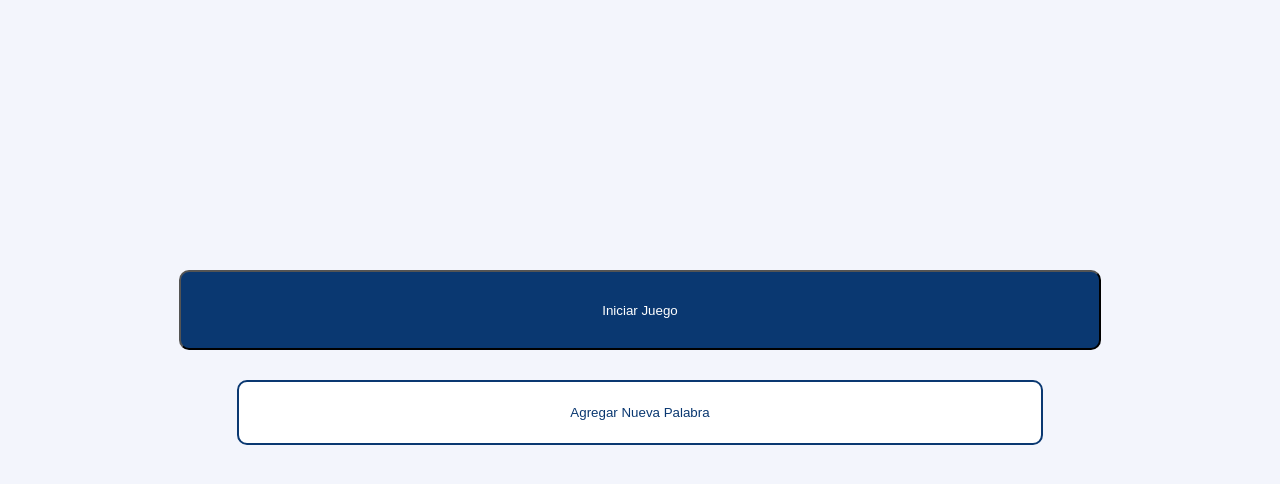
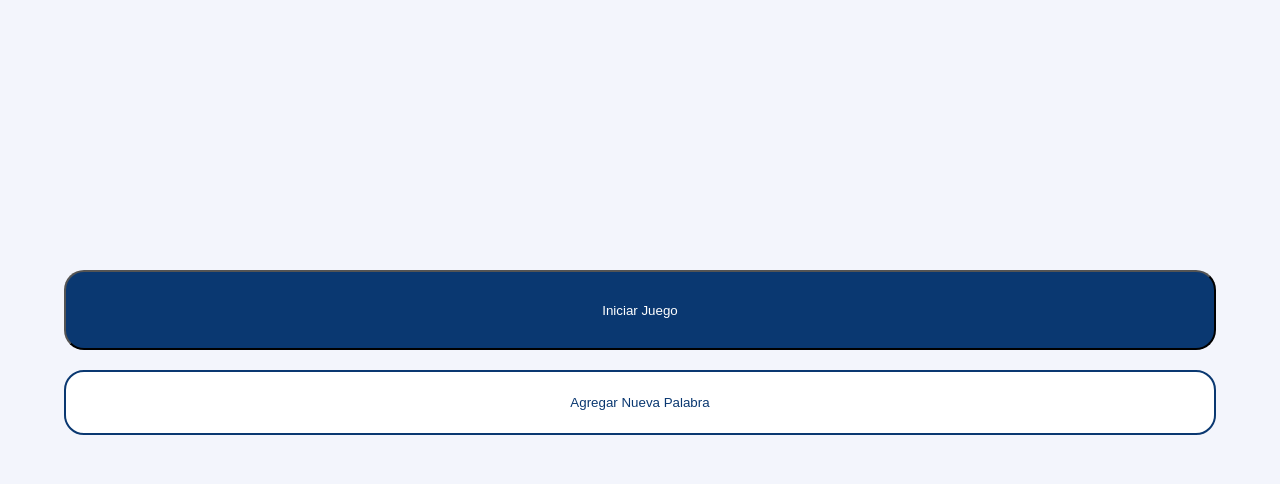
Before and after one commit to Andew22/Reto-Ahorcado, a plain HTML site: page index.html in a window 1280 px wide. Shown: the part 90-574 px from the top of the page. Drawn offline with Linux system fonts and the light colour scheme.

Commit message:
creacion de la pagina de juego

```diff
--- a/index.html
+++ b/index.html
@@ -20,11 +20,22 @@
     </header>
 
 
-    <main class="centrarBotones">
+    <main class="centrarNuevos">
 
-       <button class="botonPrimario botonJugar">Iniciar Juego</button>
+        <div class="boton2">
+            <a class="block" href="juego.html">
+                <button class="botonPrimario botonJugar " >Iniciar Juego</button>
+            </a>
+        </div>
 
-       <button class="botonSecundario botonNueva">Agregar Nueva Palabra</button>
+         <div class="boton2">
+            <a class="block" href="ingresarPalabra.html">
+                <button class="botonSecundario botonNueva boton2">Agregar Nueva Palabra</button>
+             </a>
+         </div>
+
+
+
 
 
     </main>
--- a/style/style.css
+++ b/style/style.css
@@ -41,8 +41,9 @@ body{
      background-color: var(--azulOscuro);
      width: 80%;
      height: 50px;
-     border-radius: 10px;
+     border-radius: 20px;
      cursor: pointer;
+
 }
 
 .botonSecundario{
@@ -52,7 +53,7 @@ body{
     width: 80%;
     height: 50px;
     border:2px solid var(--azulOscuro);
-    border-radius: 10px;
+    border-radius: 20px;
     cursor: pointer;
 
 }
@@ -104,6 +105,7 @@ button:hover{
 
 .botonJugar{
     height: 80px;
+    width: 100%;
 
 }
 
@@ -144,3 +146,22 @@ button:hover{
 
 
 }
+
+
+/*PAGINA JUEGO*/
+
+.contenidoMain{
+    height: 50vh;
+
+}
+
+.centrarNuevos{
+    display: flex;
+    flex-direction: column;
+    gap: 2rem;
+
+}
+.boton2{
+    width: 100%;
+    margin: 0 auto;
+}
```
Also changed, not shown: juego.html (+40 -2 lines).
